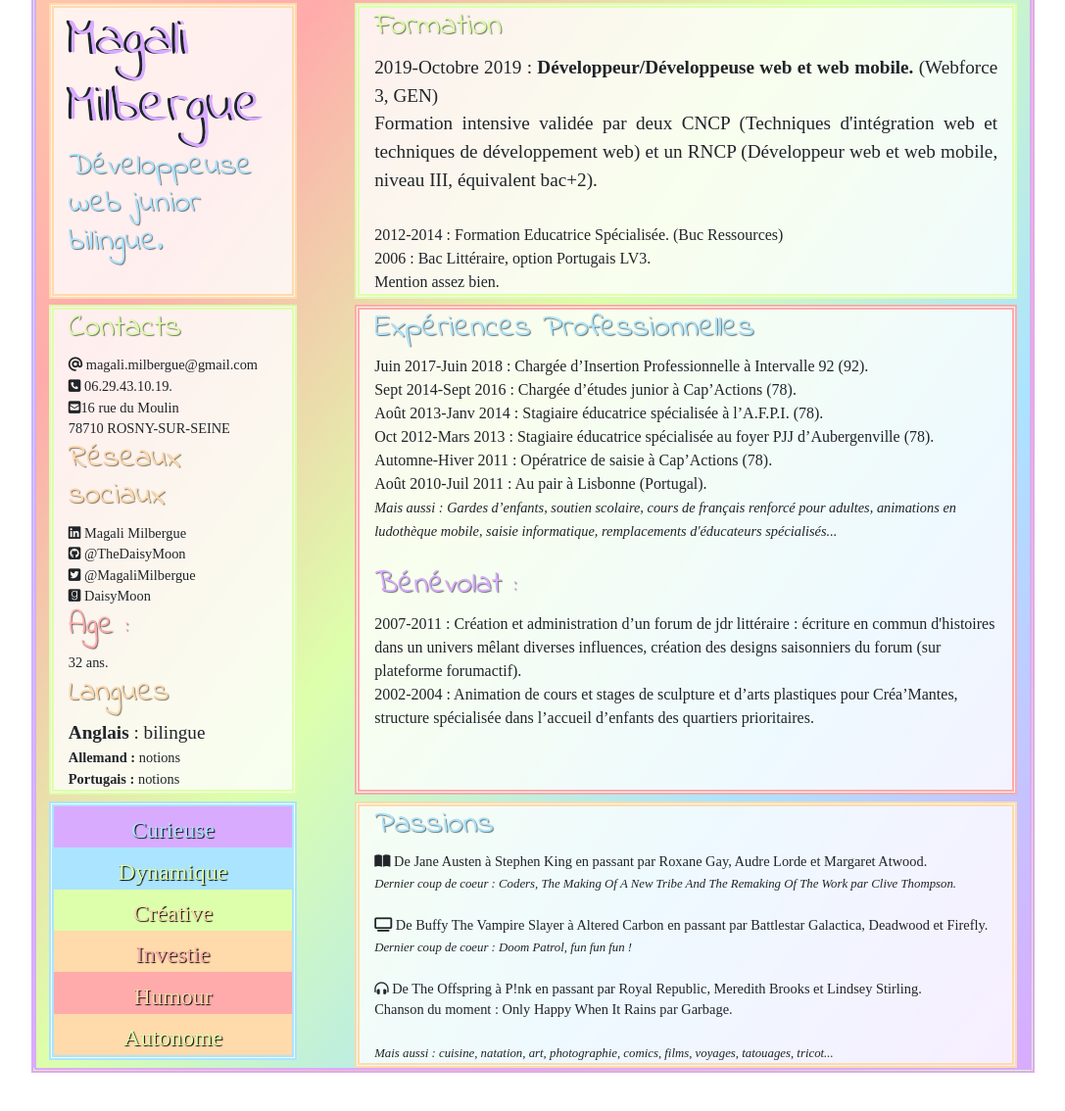
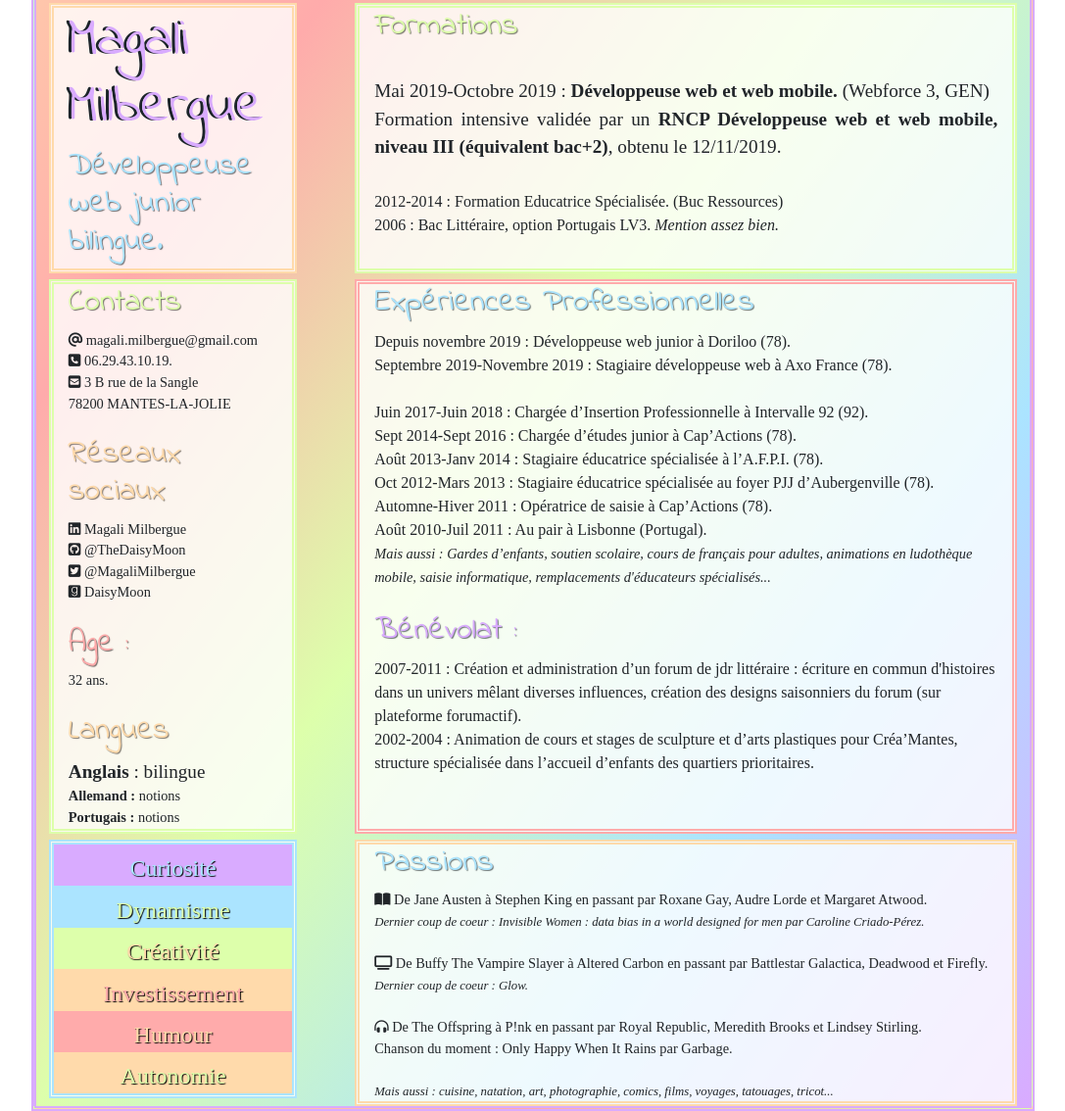
Before and after one commit to TheDaisyMoon/CV_V2, a plain HTML site: page index.html in a window 1280 px wide. Shown: the part 306-1440 px from the top of the page at 98% size, without its empty margins (96-1183 px from the left). Before the commit the page ends 1401 px from the top, so only its background shows below. Drawn offline with nearby package versions, Linux system fonts and the light colour scheme; a web font is replaced by a local one.

Commit message:
quelques ajouts et changements

```diff
--- a/index.html
+++ b/index.html
@@ -20,6 +20,9 @@
 </head>
 
 <body>
+
+    <!------------------- VERSION DESKTOP --------------------->
+
     <div class="container">
 
         <div class="row justify-content-between">
@@ -71,18 +74,12 @@
 
             <div class="col-md-8 colschool">
 
-                <h2>Formation</h2>
+                <h2>Formations</h2><br>
 
-                <span> 2019-Octobre 2019 : <strong> Développeur/Développeuse web et web mobile.</strong> (Webforce 3,
-                    GEN) <br>
-                    Formation intensive validée par deux CNCP (Techniques d'intégration web et techniques de
-                    développement
-                    web) et un RNCP (Développeur web et web mobile, niveau III, équivalent bac+2). <br><br></span>
+                <span>Mai 2019-Octobre 2019 : <strong> Développeuse web et web mobile.</strong> (Webforce 3, GEN) <br>
+                Formation intensive validée par un <b>RNCP Développeuse web et web mobile, niveau III (équivalent bac+2)</b>, obtenu le 12/11/2019.  <br><br></span>
                 2012-2014 : Formation Educatrice Spécialisée. (Buc Ressources) <br>
-                2006 : Bac Littéraire, option Portugais LV3. <br>
-                Mention assez bien. <br>
-
-
+                2006 : Bac Littéraire, option Portugais LV3. <i>Mention assez bien.</i> <br>
 
             </div>
 
@@ -95,8 +92,8 @@
 
                     <i class="fas fa-at"></i><span> magali.milbergue@gmail.com </span><br>
                     <i class="fas fa-phone-square"></i> 06.29.43.10.19. <br>
-                    <i class="fas fa-envelope-square"></i><span>16 rue du Moulin <br>
-                        78710 ROSNY-SUR-SEINE </span><br>
+                    <i class="fas fa-envelope-square"></i><span> 3 B rue de la Sangle <br>
+                        78200 MANTES-LA-JOLIE </span><br><br>
                 </div>
 
                 <div class="socmed">
@@ -105,13 +102,12 @@
                     <i class="fab fa-linkedin"></i> Magali Milbergue <br>
                     <i class="fab fa-github-square"></i> @TheDaisyMoon<br>
                     <i class="fab fa-twitter-square"></i> @MagaliMilbergue <br>
-                    <i class="fab fa-goodreads"></i> DaisyMoon <br>
+                    <i class="fab fa-goodreads"></i> DaisyMoon <br><br>
                 </div>
 
                 <div class="age">
                     <h2>Age :</h2>
-                    32 ans.
-
+                    32 ans.<br><br>
                 </div>
 
                 <div class="langges">
@@ -125,6 +121,8 @@
             <div class="col-md-8 colwork">
                 <h2 class="expro">Expériences Professionnelles</h2>
 
+                Depuis novembre 2019 : Développeuse web junior à Doriloo (78). <br>
+                Septembre 2019-Novembre 2019 : Stagiaire développeuse web à Axo France (78). <br><br>
                 Juin 2017-Juin 2018 : Chargée d’Insertion Professionnelle à Intervalle 92 (92). <br>
                 Sept 2014-Sept 2016 : Chargée d’études junior à Cap’Actions (78). <br>
                 Août 2013-Janv 2014 : Stagiaire éducatrice spécialisée à l’A.F.P.I. (78). <br>
@@ -132,32 +130,24 @@
                 Automne-Hiver 2011 : Opératrice de saisie à Cap’Actions (78). <br>
                 Août 2010-Juil 2011 : Au pair à Lisbonne (Portugal). <br>
 
-                <em>Mais aussi : Gardes d’enfants, soutien scolaire, cours de français renforcé pour adultes, animations
-                    en
-                    ludothèque mobile, saisie informatique, remplacements d'éducateurs spécialisés... <br><br></em>
+                <em>Mais aussi : Gardes d’enfants, soutien scolaire, cours de français pour adultes, animations en ludothèque mobile, saisie informatique, remplacements d'éducateurs spécialisés... <br><br></em>
 
                 <h2 class="bene">Bénévolat :</h2>
 
-                2007-2011 : Création et administration d’un forum de jdr littéraire : écriture en commun d'histoires
-                dans
-                un univers mêlant diverses influences, création des designs saisonniers du forum (sur plateforme
-                forumactif). <br>
-                2002-2004 : Animation de cours et stages de sculpture et d’arts plastiques pour Créa’Mantes, structure
-                spécialisée dans l’accueil d’enfants des quartiers prioritaires.
-
-
+                2007-2011 : Création et administration d’un forum de jdr littéraire : écriture en commun d'histoires dans un univers mêlant diverses influences, création des designs saisonniers du forum (sur plateforme forumactif). <br>
+                2002-2004 : Animation de cours et stages de sculpture et d’arts plastiques pour Créa’Mantes, structure spécialisée dans l’accueil d’enfants des quartiers prioritaires.
             </div>
 
         </div>
 
         <div class="row justify-content-between">
             <div class="col-md-3 colqualities">
-                <div class="curi">Curieuse</div>
-                <div class="dyna">Dynamique</div>
-                <div class="crea">Créative</div>
-                <div class="inve">Investie </div>
+                <div class="curi">Curiosité</div>
+                <div class="dyna">Dynamisme</div>
+                <div class="crea">Créativité</div>
+                <div class="inve">Investissement </div>
                 <div class="humo">Humour</div>
-                <div class="auto">Autonome</div>
+                <div class="auto">Autonomie</div>
 
             </div>
             <div class="col-md-8 colpassions">
@@ -165,31 +155,28 @@
 
                 <i class="fas fa-book-open"></i> De Jane Austen à Stephen King en passant par Roxane Gay, Audre Lorde et
                 Margaret Atwood. <br>
-                <em>Dernier coup de coeur : Coders, The Making Of A New Tribe And The Remaking Of The Work par Clive
-                    Thompson.</em> <br> <br>
-                <i class="fas fa-tv"></i> De Buffy The Vampire Slayer à Altered Carbon en passant par Battlestar
-                Galactica, Deadwood et Firefly. <br>
-                <em>Dernier coup de coeur : Doom Patrol, fun fun fun !</em> <br> <br>
+                <em>Dernier coup de coeur : Invisible Women : data bias in a world designed for men par Caroline Criado-Pérez.</em> <br> <br>
+                <i class="fas fa-tv"></i> De Buffy The Vampire Slayer à Altered Carbon en passant par Battlestar Galactica, Deadwood et Firefly. <br>
+                <em>Dernier coup de coeur : Glow. </em> <br> <br>
                 <i class="fas fa-headphones-alt"></i> De The Offspring à P!nk en passant par Royal Republic, Meredith
                 Brooks et Lindsey Stirling.
                 <br>
                 Chanson du moment : Only Happy When It Rains par Garbage. <br> <br>
-                <em>Mais aussi : cuisine, natation, art, photographie, comics, films, voyages, tatouages, tricot...
-                    <br></em>
+                <em>Mais aussi : cuisine, natation, art, photographie, comics, films, voyages, tatouages, tricot... <br></em>
+
+            </div>
+        </div>
+    </div>
+
+
+    <!-------------------- VERSION MOBILE -------------------------->
 
 
 
 
-            </div>
-
-        </div>
 
 
-
-    </div>
-
-
-
+    <!-- Scripts bootstrap -->
     <script src="https://code.jquery.com/jquery-3.3.1.slim.min.js"
         integrity="sha384-q8i/X+965DzO0rT7abK41JStQIAqVgRVzpbzo5smXKp4YfRvH+8abtTE1Pi6jizo"
         crossorigin="anonymous"></script>
```
